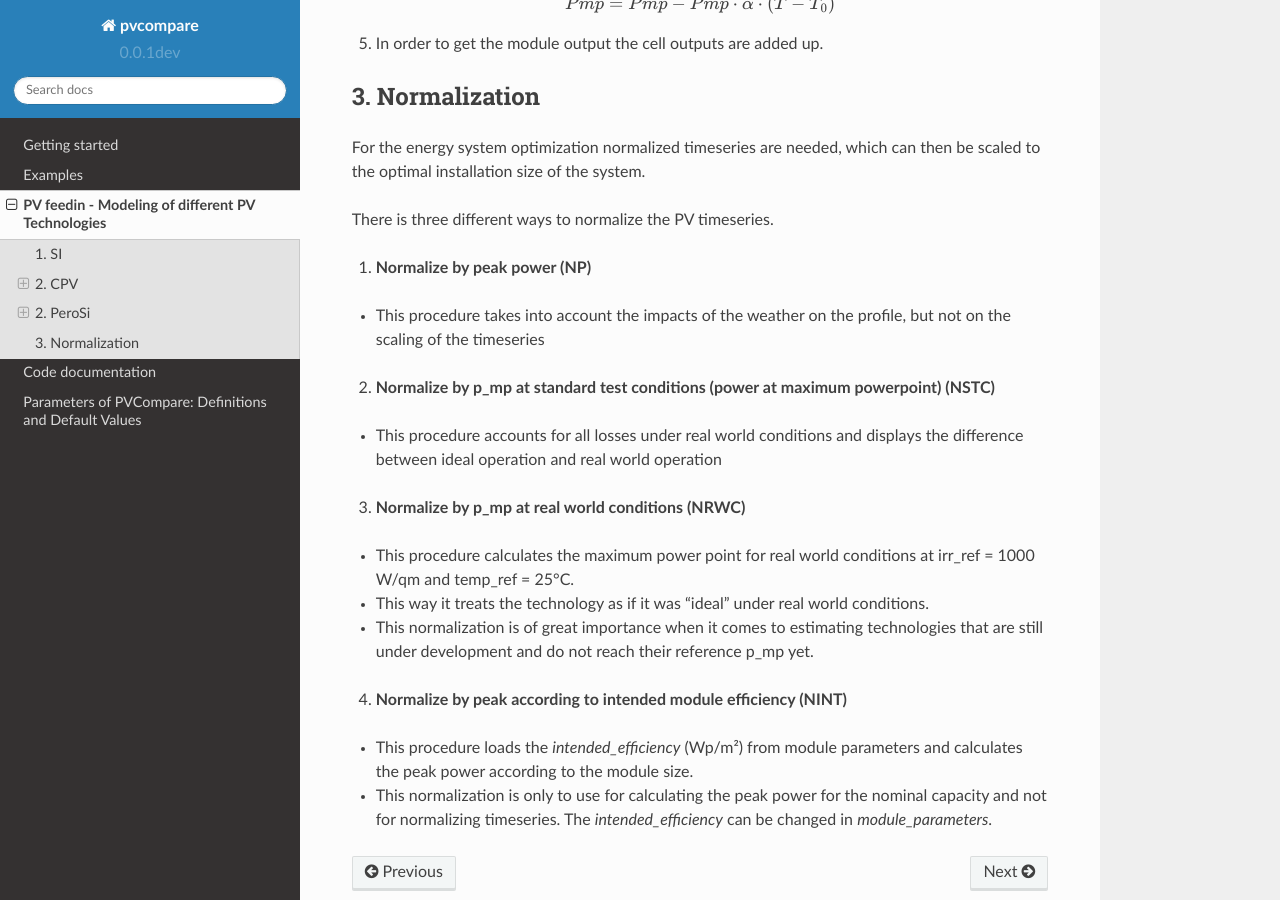
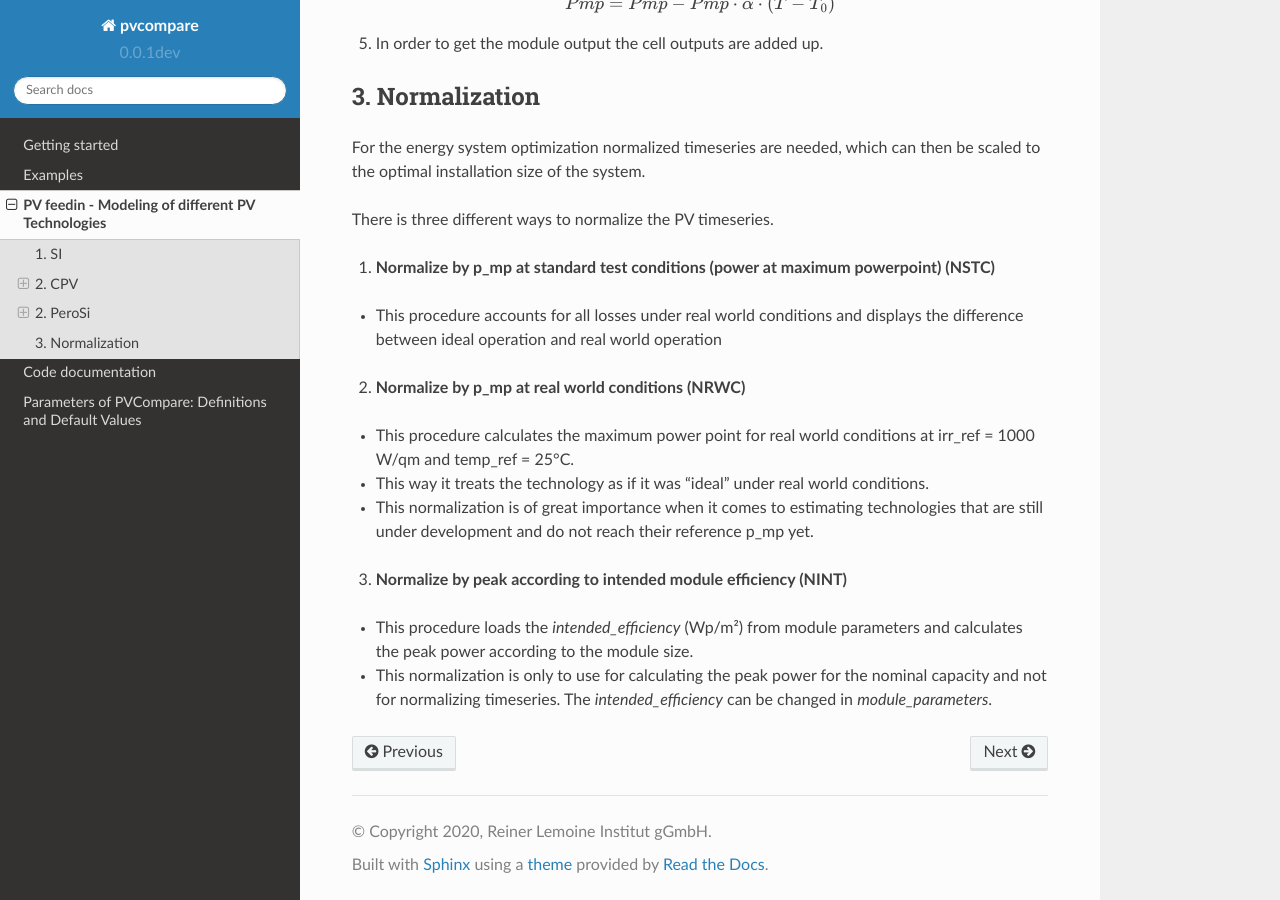
Before and after one commit to greco-project/pvcompare, a Sphinx documentation site: the page built from docs/pv_feedin.rst, in a window 1280 px wide and 900 px high, scrolled down 5018 px. Built offline with Sphinx 7.4.7 and the Read the Docs theme 2.0.0, drawn with Linux system fonts in a browser that asks for light colours; formulas are drawn with MathJax 3.

Commit message:
remove normalization NP

```diff
--- a/docs/pv_feedin.rst
+++ b/docs/pv_feedin.rst
@@ -235,17 +235,12 @@ then be scaled to the optimal installation size of the system.
 
 There is three different ways to normalize the PV timeseries.
 
-1) **Normalize by peak power (NP)**
-
-* This procedure takes into account the impacts of the weather on the profile, but not on the scaling of the timeseries
-
-
-2) **Normalize by p_mp at standard test conditions (power at maximum powerpoint) (NSTC)**
+1) **Normalize by p_mp at standard test conditions (power at maximum powerpoint) (NSTC)**
 
 * This procedure accounts for all losses under real world conditions and displays the difference between ideal operation and real world operation
 
 
-3) **Normalize by p_mp at real world conditions (NRWC)**
+2) **Normalize by p_mp at real world conditions (NRWC)**
 
 * This procedure calculates the maximum power point for real world conditions at irr_ref = 1000 W/qm and temp_ref = 25°C.
 
```
Also changed, not shown: other parts of docs/pv_feedin.rst (+1 -1 lines), 1 other file.
